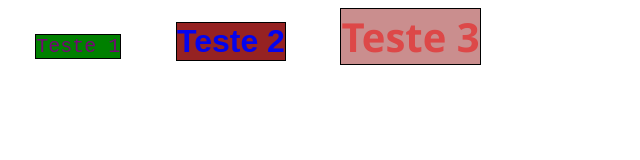
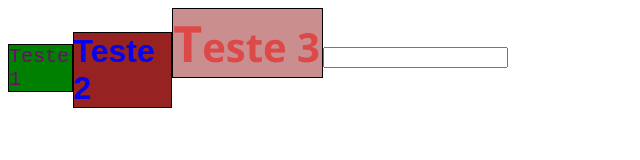
Before and after one commit to LinnRoseColored/hiring-coders, a plain HTML site: page Módulo extra CSS/index.html in a window 1280 px wide. Shown: the whole page, without its empty margins (0-640 px from the left). Drawn offline with Linux system fonts and the light colour scheme.

Commit message:
começando as atividades

```diff
--- /dev/null
+++ b/Módulo extra CSS/estilos.css
@@ -0,0 +1,5 @@
+.my-div1{
+    border: 5px solid black;
+    background-color: cadetblue;
+    height: 30px;
+}
--- a/Módulo extra CSS/index.html
+++ b/Módulo extra CSS/index.html
@@ -5,6 +5,8 @@
     <meta charset="UTF-8">
     <meta name="viewport" content="width=device-width, initial-scale=1.0">
     <title>Módulo Extra CSS</title>
+
+    <!--<link rel="stylesheet" href="./estilos.css" rel="stylesheet"> -->
 
     <style>
         <div {
@@ -28,7 +30,8 @@
             font-family: Arial, Helvetica, sans-serif;
             font-size: xx-large;
             border: 1px solid black;
-
+            flex-basis: 200px;
+            flex-shrink: 2;
 
         }
 
@@ -39,7 +42,13 @@
             font-family: 'Segoe UI', Tahoma, Geneva, Verdana, sans-serif;
             font-size: 40px;
             border: 1px solid black;
+            flex-basis: 200px;
+            flex-shrink: 1;
 
+        }
+
+        .my-div3::first-letter {
+            font-size: 50px;
         }
 
         .flex-div {
@@ -48,6 +57,11 @@
             height: 500px;
             align-items: baseline;
             justify-content: space-around;
+        }
+
+        #my-input :hover {
+            color: dodgerblue;
+
         }
     </style>
 </head>
@@ -65,6 +79,9 @@
             Teste 3
         </div>
 
+        <input id="my-input">
+
+
     </div>
 
 
```
Also changed, not shown: Módulo extra CSS/prática-css.html (added, +18 -0 lines).
